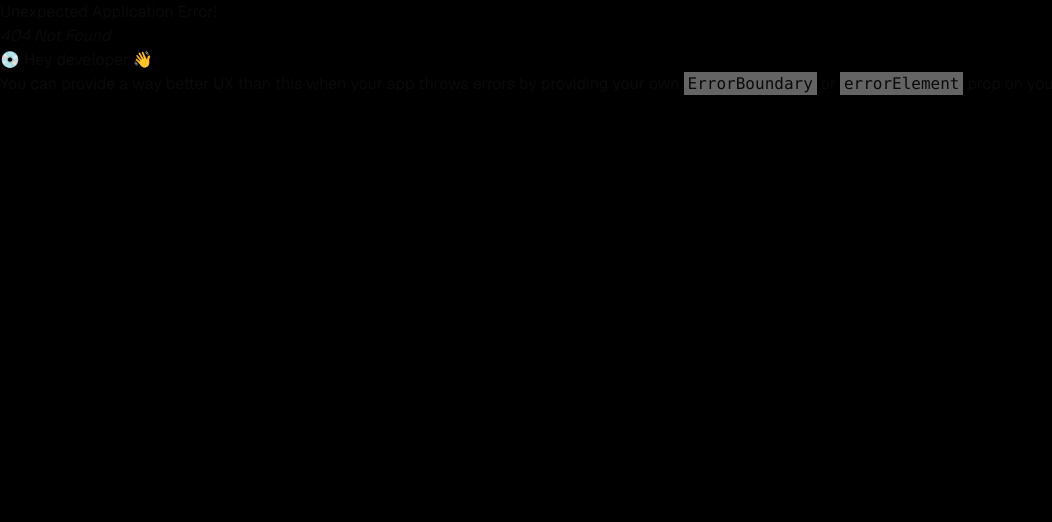
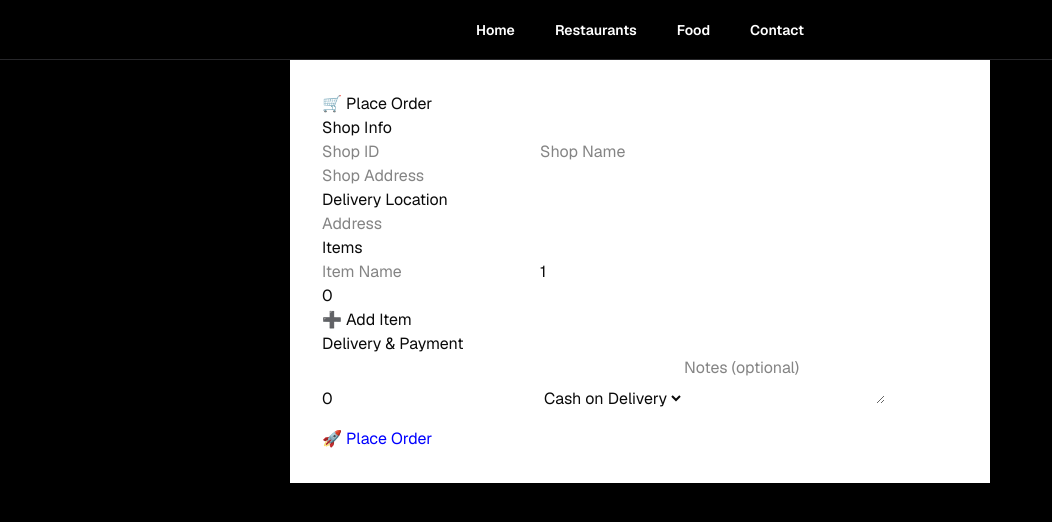
Before and after one commit to AnukaSamuditha/DS_PROJECT, a React (Vite) app in the folder food_ordering_system/: page /place-order in a window 1280 px wide. Before the commit this address had no page. Shown: the top 522 px of the page, without its empty margins (0-1052 px from the left). Built offline with nearby package versions, Linux system fonts and the light colour scheme; a web font is replaced by a local one.

Commit message:
frontend setup
place odrder function setup

```diff
--- a/food_ordering_system/src/App.jsx
+++ b/food_ordering_system/src/App.jsx
@@ -7,12 +7,14 @@ import {
 import "./App.css";
 import Layout from "./Layout";
 import Home from "./Home";
+import PlaceOrderPage from "./components/orders/placeOrder";
 import SignUp from "./Auth/SignUp";
 
 const router = createBrowserRouter(
   createRoutesFromElements(
     <Route path="/" element={<Layout />}>
       <Route index element={<Home />} />
+      <Route path="/place-order" element={<PlaceOrderPage />} />
       <Route path="/signup" element={<SignUp/>}/>
     </Route>
   )
--- a/food_ordering_system/src/components/NavBar.jsx
+++ b/food_ordering_system/src/components/NavBar.jsx
@@ -6,7 +6,7 @@ export default function NavBar(){
             <ul className="w-full flex justify-center items-center gap-10 font-semibold text-white text-sm">
                 <li><NavLink>Home</NavLink></li>
                 <li><NavLink>Restaurants</NavLink></li>
-                <li><NavLink>Food</NavLink></li>
+                <li><NavLink to='/place-order'>Food</NavLink></li>
                 <li><NavLink>Contact</NavLink></li>
             </ul>
         </header>
--- /dev/null
+++ b/food_ordering_system/src/components/orders/placeOrder.jsx
@@ -0,0 +1,125 @@
+import React, { useState } from 'react';
+import axios from 'axios';
+
+const PlaceOrderPage = () => {
+  const [order, setOrder] = useState({
+    user: {
+      location: {
+        lat: '',
+        lng: '',
+        address: '',
+      },
+    },
+    shop: {
+      id: '',
+      name: '',
+      location: {
+        lat: '',
+        lng: '',
+        address: '',
+      },
+    },
+    items: [
+      { name: '', quantity: 1, price: 0 }
+    ],
+    amount: 0,
+    deliveryFee: 0,
+    paymentMethod: 'cash_on_delivery',
+    notes: ''
+  });
+
+  const [message, setMessage] = useState('');
+  const token = localStorage.getItem('token'); // JWT token from login
+
+  // Recalculate total amount
+  const updateAmount = () => {
+    const subtotal = order.items.reduce((sum, item) => sum + item.quantity * item.price, 0);
+    setOrder({ ...order, amount: subtotal });
+  };
+
+  const handleChange = (field, value) => {
+    setOrder({ ...order, [field]: value });
+  };
+
+  const handleItemChange = (index, field, value) => {
+    const updatedItems = [...order.items];
+    updatedItems[index][field] = field === 'quantity' || field === 'price' ? Number(value) : value;
+    setOrder({ ...order, items: updatedItems });
+    updateAmount();
+  };
+
+  const addItem = () => {
+    setOrder({ ...order, items: [...order.items, { name: '', quantity: 1, price: 0 }] });
+  };
+
+  const handleSubmit = async (e) => {
+    e.preventDefault();
+    updateAmount();
+
+    try {
+      const res = await axios.post(
+        'http://localhost:6060/api/orders',
+        order,
+        {
+          headers: {
+            Authorization: `Bearer ${token}`,
+            'Content-Type': 'application/json'
+          }
+        }
+      );
+      setMessage('✅ Order placed successfully!');
+      console.log('Order placed:', res.data);
+    } catch (error) {
+      console.error('Order failed:', error.response?.data || error.message);
+      setMessage('❌ Failed to place order');
+    }
+  };
+
+  return (
+    <div style={{ padding: '2rem', maxWidth: '700px', margin: 'auto', background:"white"}}>
+      <h2>🛒 Place Order</h2>
+      <form onSubmit={handleSubmit}>
+        <h3>Shop Info</h3>
+        <input placeholder="Shop ID" value={order.shop.id} onChange={(e) => handleChange('shop', { ...order.shop, id: e.target.value })} />
+        <input placeholder="Shop Name" value={order.shop.name} onChange={(e) => handleChange('shop', { ...order.shop, name: e.target.value })} />
+        <input placeholder="Shop Address" value={order.shop.location.address} onChange={(e) => handleChange('shop', {
+          ...order.shop,
+          location: { ...order.shop.location, address: e.target.value }
+        })} />
+
+        <h3>Delivery Location</h3>
+        <input placeholder="Address" value={order.user.location.address} onChange={(e) =>
+          setOrder({
+            ...order,
+            user: { ...order.user, location: { ...order.user.location, address: e.target.value } }
+          })} />
+
+        <h3>Items</h3>
+        {order.items.map((item, index) => (
+          <div key={index}>
+            <input placeholder="Item Name" value={item.name} onChange={(e) => handleItemChange(index, 'name', e.target.value)} />
+            <input type="number" placeholder="Qty" value={item.quantity} onChange={(e) => handleItemChange(index, 'quantity', e.target.value)} />
+            <input type="number" placeholder="Price" value={item.price} onChange={(e) => handleItemChange(index, 'price', e.target.value)} />
+          </div>
+        ))}
+        <button type="button" onClick={addItem}>➕ Add Item</button>
+        {/* <button type='button' onClick={removeItem}></button> */}
+
+        <h3>Delivery & Payment</h3>
+        <input type="number" placeholder="Delivery Fee" value={order.deliveryFee} onChange={(e) => handleChange('deliveryFee', Number(e.target.value))} />
+        <select value={order.paymentMethod} onChange={(e) => handleChange('paymentMethod', e.target.value)}>
+          <option value="cash_on_delivery">Cash on Delivery</option>
+          <option value="card">Card</option>
+          <option value="online">Online</option>
+        </select>
+
+        <textarea placeholder="Notes (optional)" value={order.notes} onChange={(e) => handleChange('notes', e.target.value)} />
+
+        <button type="submit" style={{ marginTop: '1rem', color:"blue"}}>🚀 Place Order</button>
+      </form>
+      {message && <p style={{ marginTop: '1rem' }}>{message}</p>}
+    </div>
+  );
+};
+
+export default PlaceOrderPage;
```
Also changed, not shown: food_ordering_system/jsconfig.json (+8 -8 lines), 1 other file (tests, documents, lock files or other folders).
